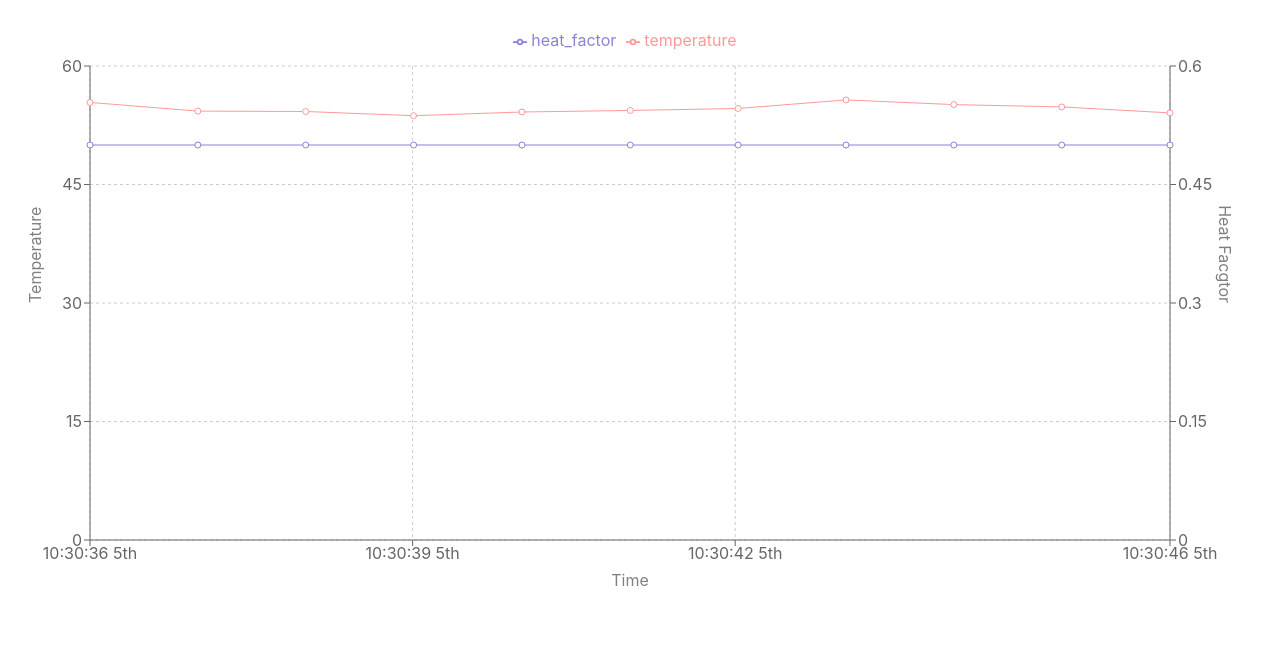
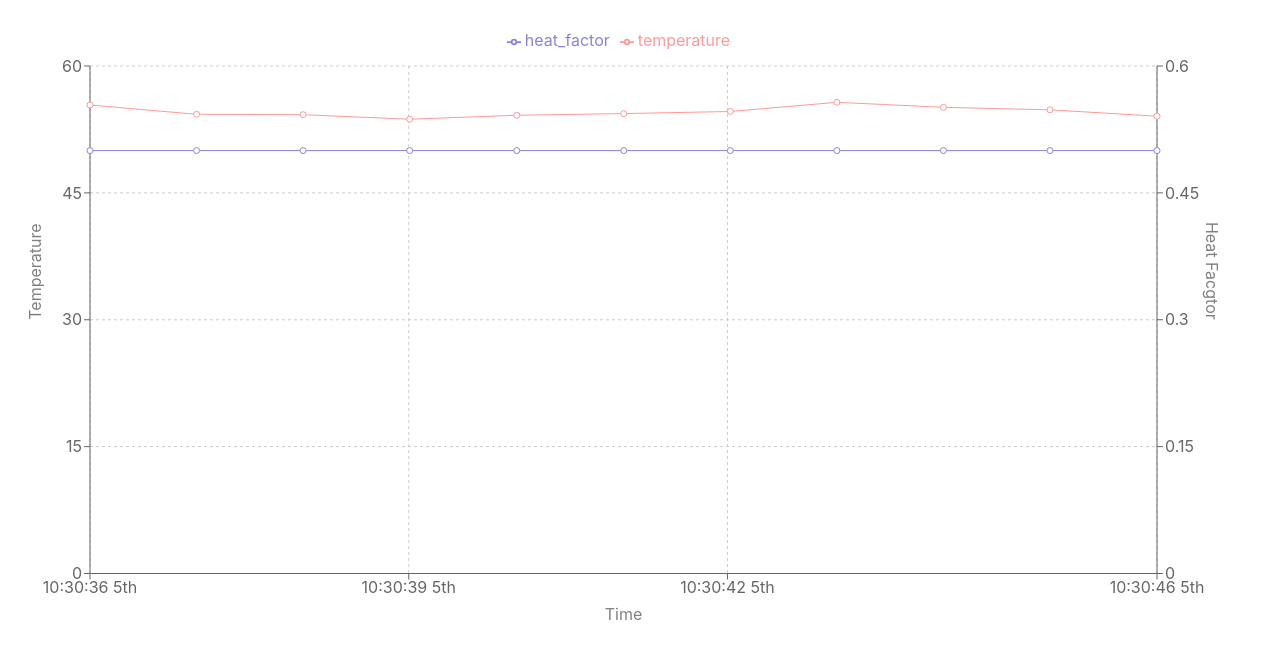
Before and after one commit to chipgarner/Kiln-Controls, a React (Create React App) app: page / in a window 1280 px wide. Shown: the top 658 px of the page. Built offline with nearby package versions, Linux system fonts and the light colour scheme.

Commit message:
Aspect ratio sort of works

```diff
--- a/src/App.tsx
+++ b/src/App.tsx
@@ -5,9 +5,8 @@ import moment from 'moment';
 
 function App() {
     return (
-        <ResponsiveContainer minWidth={310} minHeight={600} height="80%">
+        <ResponsiveContainer width = "99%" aspect={2}>
             <LineChart
-                width={250}
                 data={data}
                 margin={{ top: 30, right: 50, left: 30, bottom: 30 }} >
                     <CartesianGrid strokeDasharray="3 3" />
```
